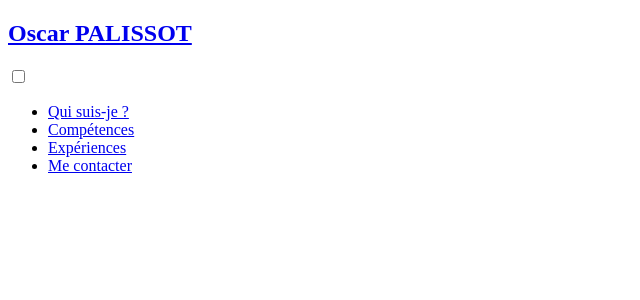
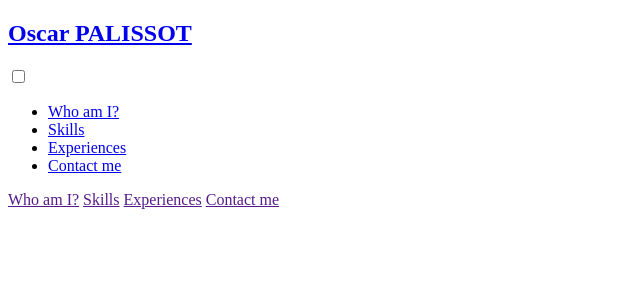
Before and after one commit to OscarPALISSOT/Portfolio, a Symfony app: template App/templates/base.html.twig in a window 1280 px wide. Shown: the top 300 px of the page, without its empty margins (0-640 px from the left). Run offline with Twig, Linux system fonts and the light colour scheme; the template is opened without the code that fills it, so the values that code supplies are empty; some libraries are stand-ins or nearby versions.

Commit message:
trad contenu en dur

```diff
--- a/App/templates/base.html.twig
+++ b/App/templates/base.html.twig
@@ -14,6 +14,7 @@
         {{ encore_entry_link_tags('scss/header') }}
         {{ encore_entry_link_tags('scss/menuBtn') }}
         {{ encore_entry_link_tags('scss/section') }}
+        {{ encore_entry_link_tags('scss/footer') }}
 
         {% block stylesheets %}
         {% endblock %}
@@ -36,10 +37,10 @@
                     </div>
                 </label>
                 <ul class="menuItems">
-                    <li><a href="#about" class="link">Qui suis-je ?</a></li>
-                    <li><a href="#skill" class="link">Compétences</a></li>
-                    <li><a href="#experience" class="link">Expériences</a></li>
-                    <li><a href="#contact" class="link">Me contacter</a></li>
+                    <li><a href="#about" class="link">{% trans %}Who am I?{% endtrans %}</a></li>
+                    <li><a href="#skill" class="link">{% trans %}Skills{% endtrans %}</a></li>
+                    <li><a href="#experience" class="link">{% trans %}Experiences{% endtrans %}</a></li>
+                    <li><a href="#contact" class="link">{% trans %}Contact me{% endtrans %}</a></li>
                 </ul>
             </nav>
         </div>
@@ -47,6 +48,14 @@
         {% block body %}
 
         {% endblock %}
+
+
+        <div class="footer">
+            <a href="" class="footerLink">{% trans %}Who am I?{% endtrans %}</a>
+            <a href="" class="footerLink">{% trans %}Skills{% endtrans %}</a>
+            <a href="" class="footerLink">{% trans %}Experiences{% endtrans %}</a>
+            <a href="" class="footerLink">{% trans %}Contact me{% endtrans %}</a>
+        </div>
     </body>
 
 
--- a/App/templates/pages/experiences.html.twig
+++ b/App/templates/pages/experiences.html.twig
@@ -1,7 +1,7 @@
 
 <section class="experience" id="experience">
         <div class="ContentSection">
-                <h1 class="title">Mes expériences :</h1>
+                <h1 class="title">{% trans %}My experiences :{% endtrans %}</h1>
                 <div id="carousel1">
                         {% for i in 0..6  %}
                                 <div class="item card">
--- a/App/templates/pages/footer.html.twig
+++ /dev/null
@@ -1,6 +0,0 @@
-<div class="footer">
-    <a href="" class="footerLink">Qui-suis-je?</a>
-    <a href="" class="footerLink">Compétences</a>
-    <a href="" class="footerLink">Expériences</a>
-    <a href="" class="footerLink">Me contacter</a>
-</div>
--- a/App/templates/pages/home.html.twig
+++ b/App/templates/pages/home.html.twig
@@ -10,7 +10,6 @@
     {{ encore_entry_link_tags('scss/contact') }}
     {{ encore_entry_link_tags('scss/skills') }}
     {{ encore_entry_link_tags('scss/skillModal') }}
-    {{ encore_entry_link_tags('scss/footer') }}
 {% endblock %}
 
 {% block javascripts %}
@@ -25,5 +24,4 @@
         {% include 'pages/experiences.html.twig' %}
         {% include 'pages/ContactMe.html.twig' %}
     </main>
-    {% include 'pages/footer.html.twig' %}
 {% endblock %}
--- a/App/templates/pages/skills.html.twig
+++ b/App/templates/pages/skills.html.twig
@@ -1,7 +1,7 @@
 
 <section class="skills" id="skill">
     <div class="ContentSection skillsContent">
-        <h1 class="title">Mes compétences :</h1>
+        <h1 class="title">{% trans %}My skills :{% endtrans %}</h1>
         <div class="skillItems">
             {% for i in 0..7 %}
                 <div class="skill">
```
Also changed, not shown: App/templates/pages/AboutMe.html.twig (+4 -4 lines), App/templates/pages/contactMe.html.twig (+4 -4 lines), 5 other files.
